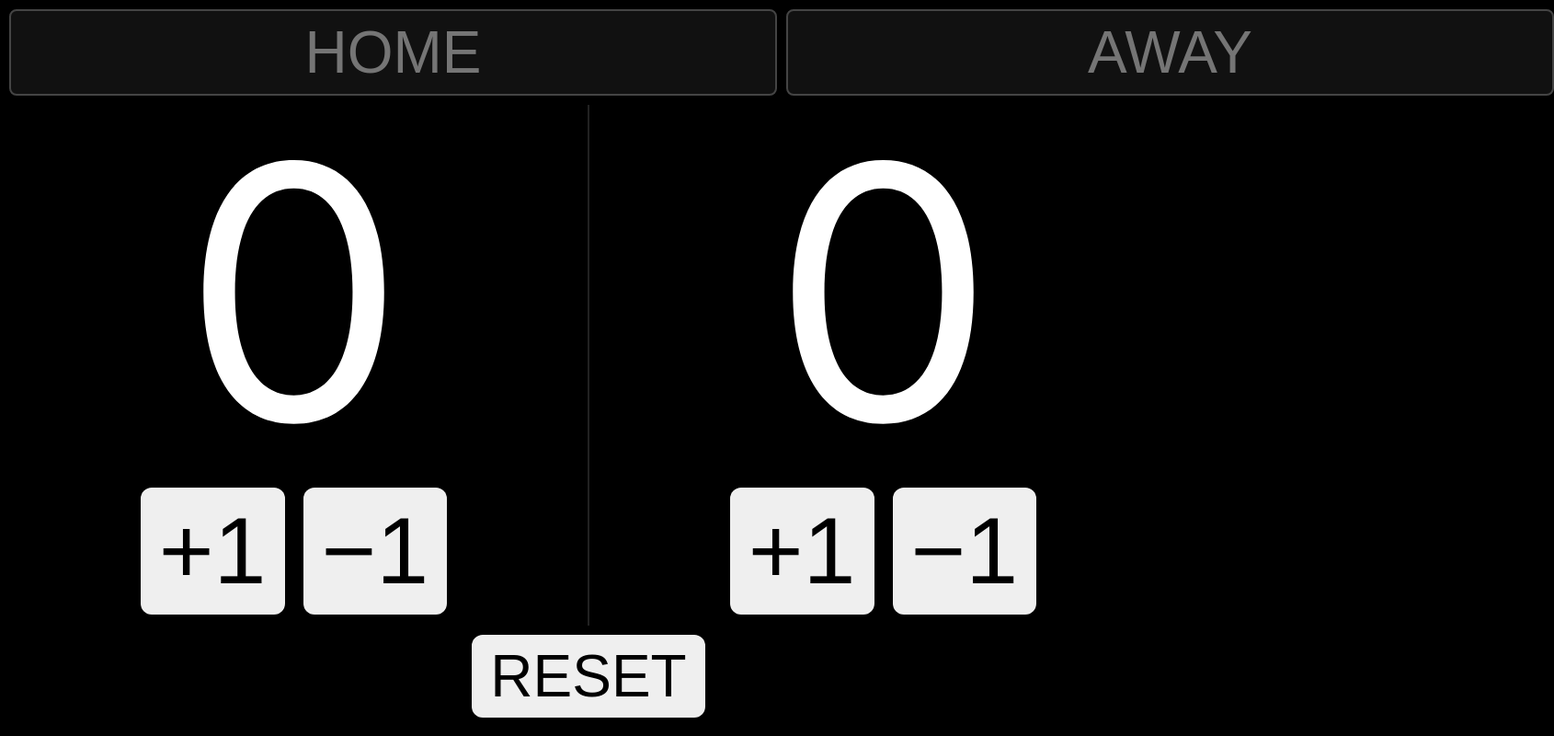
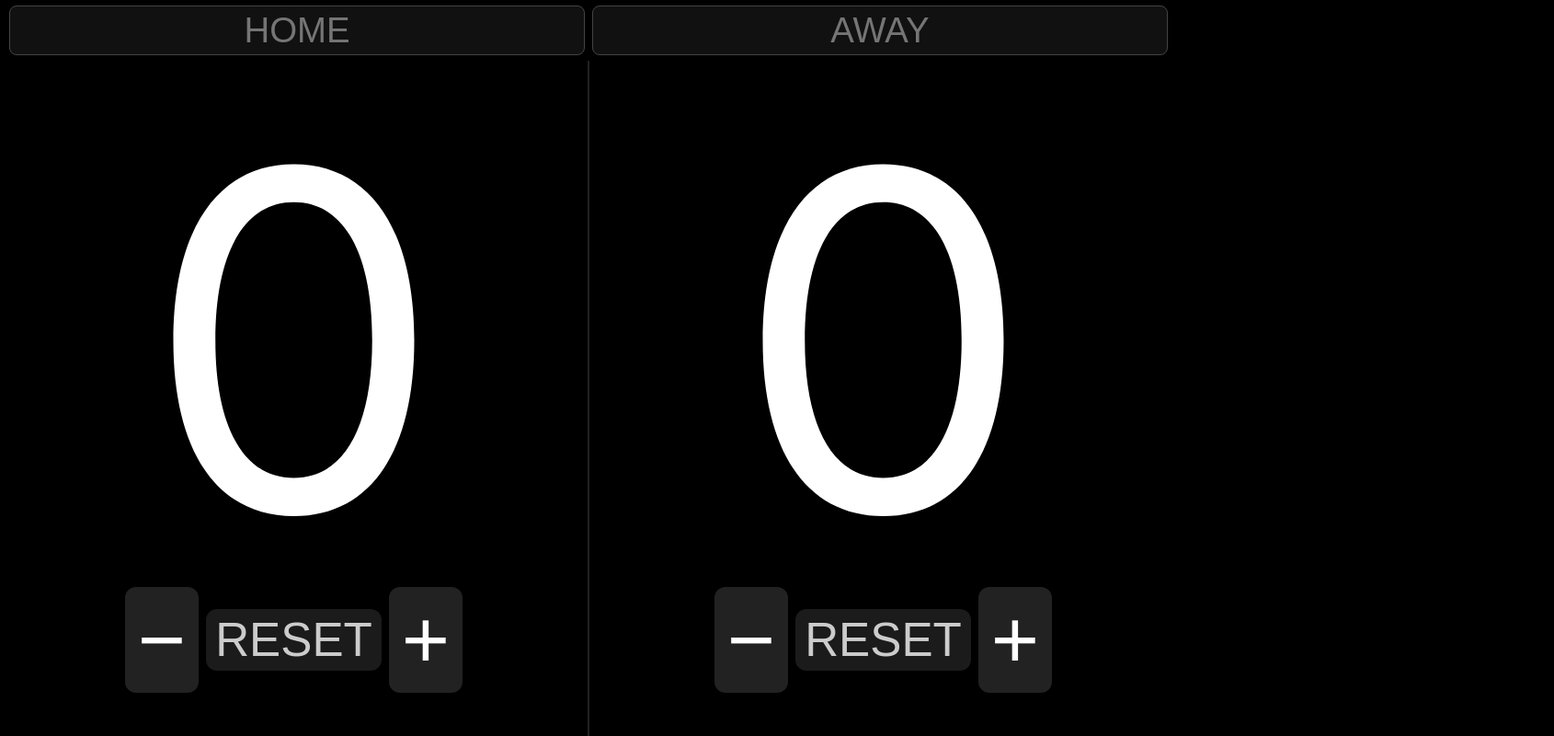
Before and after one commit to vezeme/scoreboard, a plain HTML site: page index.html in a window 1280 px wide. Shown: the whole page at 92% size, 1690 px wide, since content can reach past the window. Drawn offline with Linux system fonts and the light colour scheme.

Commit message:
Update index.html

```diff
--- a/index.html
+++ b/index.html
@@ -14,26 +14,32 @@
       display: flex;
       flex-direction: column;
     }
+
+    /* viršuje – komandos, bet mažesniu šriftu */
     .header {
       display: flex;
-      gap: 10px;
-      padding: 10px;
+      gap: 8px;
+      padding: 6px 10px;
       background: #000;
     }
+
     .team-name-input {
       flex: 1;
       text-align: center;
-      font-size: 5vw;
-      padding: 8px 4px;
+      font-size: 3vw;          /* buvo 5vw – sumažinau */
+      padding: 4px;
       border-radius: 8px;
-      border: 2px solid #444;
+      border: 1px solid #444;
       background: #111;
       color: #fff;
     }
+
+    /* pagrindinė zona – du dideli skaičiai */
     .scores {
       flex: 1;
       display: flex;
     }
+
     .team {
       flex: 1;
       display: flex;
@@ -45,29 +51,35 @@
     .team:last-child {
       border-right: none;
     }
+
     .score {
-      font-size: 30vw;
+      font-size: 40vw;      /* padidinta – skaičiai beveik visą stulpelį */
       line-height: 1;
-      margin-bottom: 20px;
+      margin-bottom: 12px;
     }
-    .buttons {
+
+    /* eilutė su -  reset  +  */
+    .buttons-row {
       display: flex;
-      gap: 20px;
+      align-items: center;
+      justify-content: center;
+      gap: 8px;
     }
-    button {
+
+    .btn {
       border: none;
       border-radius: 12px;
-      padding: 10px 20px;
-      font-size: 8vw;
+      padding: 6px 14px;
+      font-size: 7vw;      /* +- mygtukai mažesni nei skaičiai */
       cursor: pointer;
+      background: #222;
+      color: #fff;
     }
-    .reset {
-      margin: 10px auto 20px auto;
-      font-size: 5vw;
-      padding: 8px 20px;
-      border-radius: 12px;
-      border: none;
-      cursor: pointer;
+
+    .btn-reset {
+      font-size: 4vw;      /* reset dar mažesnis */
+      padding: 4px 10px;
+      opacity: 0.8;
     }
   </style>
 </head>
@@ -78,23 +90,26 @@
   </div>
 
   <div class="scores">
+    <!-- HOME -->
     <div class="team">
       <div class="score" id="homeScore">0</div>
-      <div class="buttons">
-        <button onclick="changeScore('home', 1)">+1</button>
-        <button onclick="changeScore('home', -1)">−1</button>
+      <div class="buttons-row">
+        <button class="btn" onclick="changeScore('home', -1)">−</button>
+        <button class="btn btn-reset" onclick="resetScores()">RESET</button>
+        <button class="btn" onclick="changeScore('home', 1)">+</button>
       </div>
     </div>
+
+    <!-- AWAY -->
     <div class="team">
       <div class="score" id="awayScore">0</div>
-      <div class="buttons">
-        <button onclick="changeScore('away', 1)">+1</button>
-        <button onclick="changeScore('away', -1)">−1</button>
+      <div class="buttons-row">
+        <button class="btn" onclick="changeScore('away', -1)">−</button>
+        <button class="btn btn-reset" onclick="resetScores()">RESET</button>
+        <button class="btn" onclick="changeScore('away', 1)">+</button>
       </div>
     </div>
   </div>
-
-  <button class="reset" onclick="resetScores()">RESET</button>
 
   <script>
     function loadState() {
```
